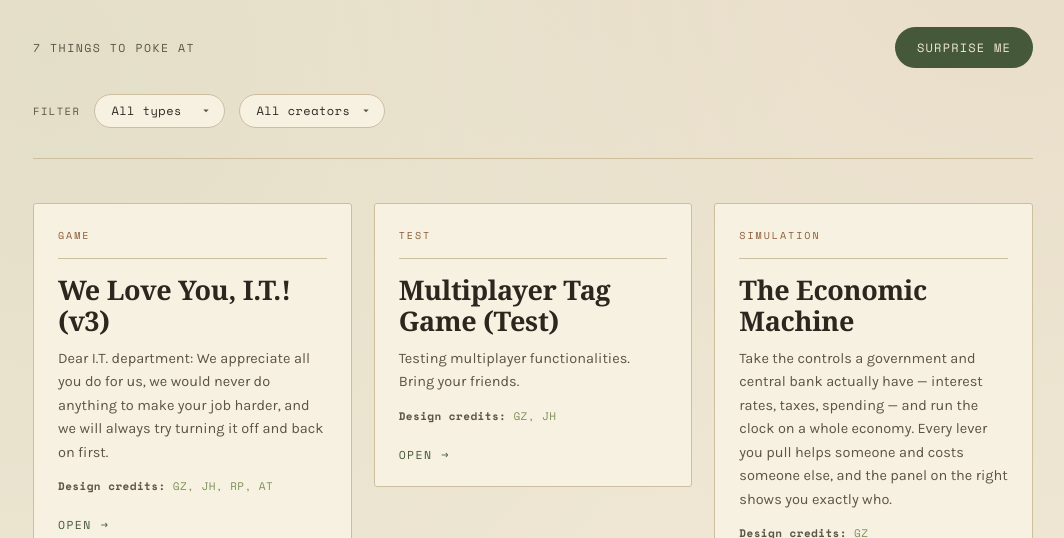
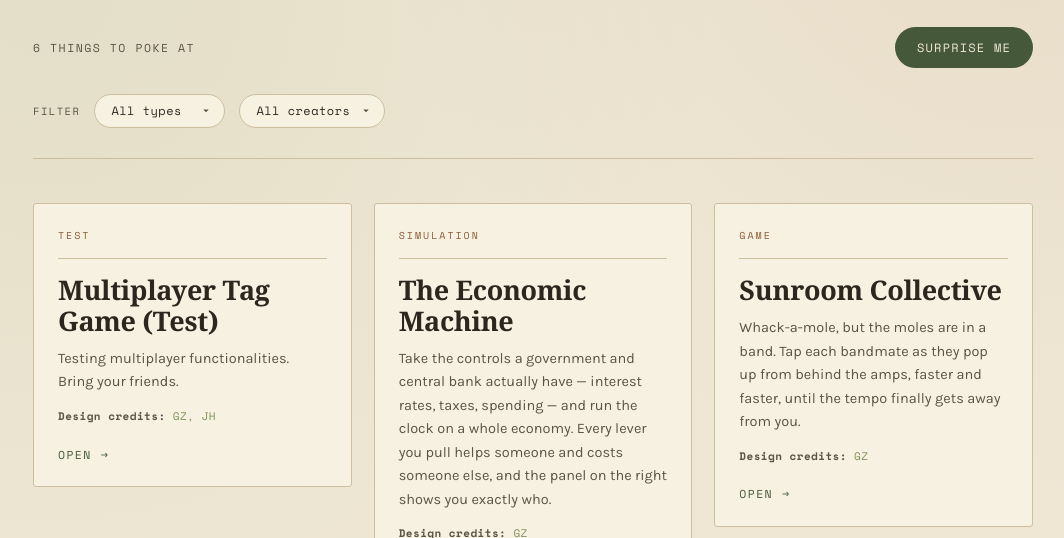
Before and after one commit to ZaliauskasG/extrarandom-site, a plain HTML site: page index.html in a window 1280 px wide. Shown: the part 262-800 px from the top of the page, without its empty margins (107-1171 px from the left). Drawn offline with nearby package versions, Linux system fonts and the light colour scheme; a web font is replaced by a local one.

Commit message:
Update index.html

```diff
--- a/index.html
+++ b/index.html
@@ -31,14 +31,6 @@
    ========================================================================== */
 
 const TOOLS = [
-
-    {
-    name: "We Love You, I.T.! (v3)",
-    tag:  "Game",
-    file: "among-it.html",
-    desc: "Dear I.T. department: We appreciate all you do for us, we would never do anything to make your job harder, and we will always try turning it off and back on first.",
-    credits: ["GZ", "JH", "RP", "AT"]
-  },
 
     {
     name: "Multiplayer Tag Game (Test)",
```
